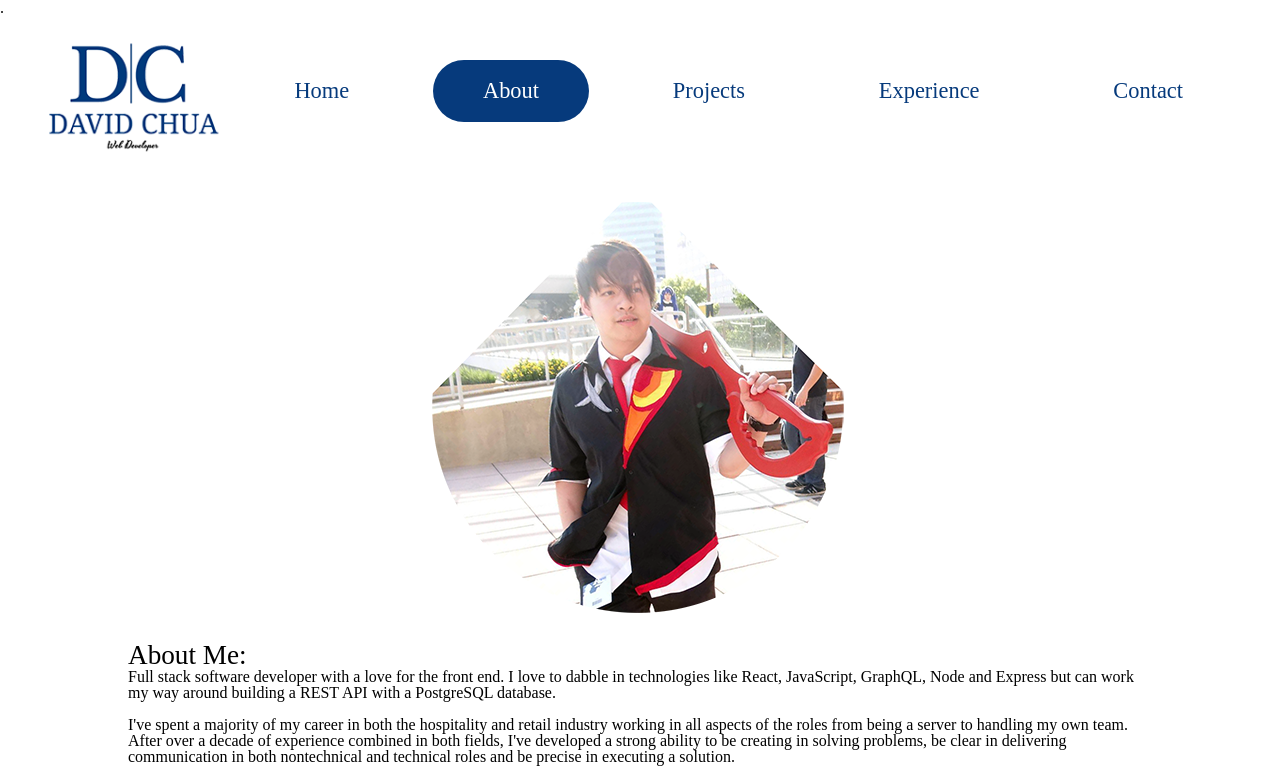
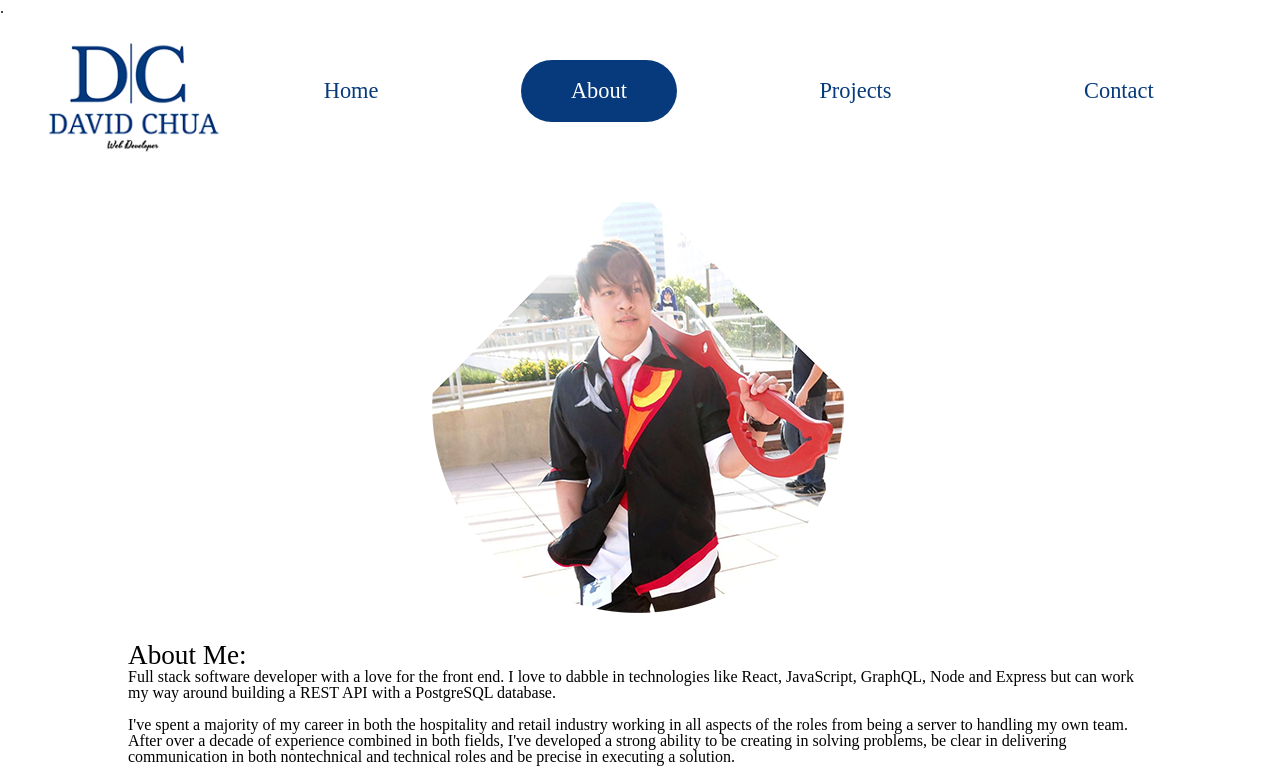
Before and after one commit to david-chua/react-portfolio, a React (Create React App) app in the folder react-portfolio/: page /about in a window 1280 px wide. Shown: the top 780 px of the page. Built offline with nearby package versions, Linux system fonts and the light colour scheme.

Commit message:
removed experience

```diff
--- a/react-portfolio/src/Components/Experience/Experience.js
+++ b/react-portfolio/src/Components/Experience/Experience.js
@@ -1,11 +1,14 @@
 import React from 'react';
 import NavBar from './../NavBar';
+import './experience.css';
 
 const Experience= () => {
   return(
     <div>
       <NavBar />
-      experience
+      <div className="experience_container">
+
+      </div>
     </div>
   )
 }
--- /dev/null
+++ b/react-portfolio/src/Components/Experience/experience.css
@@ -0,0 +1,3 @@
+.experience_container{
+  width: 90%;
+}
--- a/react-portfolio/src/Components/Home.js
+++ b/react-portfolio/src/Components/Home.js
@@ -124,7 +124,7 @@ const Home = () => {
                 What
               </LinkDiv>
             </StyledLink>
-            <StyledLink to="/experience" className="homewhere">
+            <StyledLink to="/contact" className="homewhere">
               <LinkDiv>
                 Where
               </LinkDiv>
--- a/react-portfolio/src/Components/NavBar.js
+++ b/react-portfolio/src/Components/NavBar.js
@@ -121,11 +121,7 @@ const NavBar = () => {
             Projects
            </NavLinkContainer>
         </NavLinks>
-        <NavLinks exact to="/experience">
-          <NavLinkContainer>
-            Experience
-          </NavLinkContainer>
-        </NavLinks>
+
         <NavLinks exact to="/contact">
           <NavLinkContainer>
             Contact
--- a/react-portfolio/src/Components/about.css
+++ b/react-portfolio/src/Components/about.css
@@ -63,7 +63,6 @@
   background-color: #FFF;
 }
 
-
 .languages li{
   text-align: left;
   display: inline-block;
```
